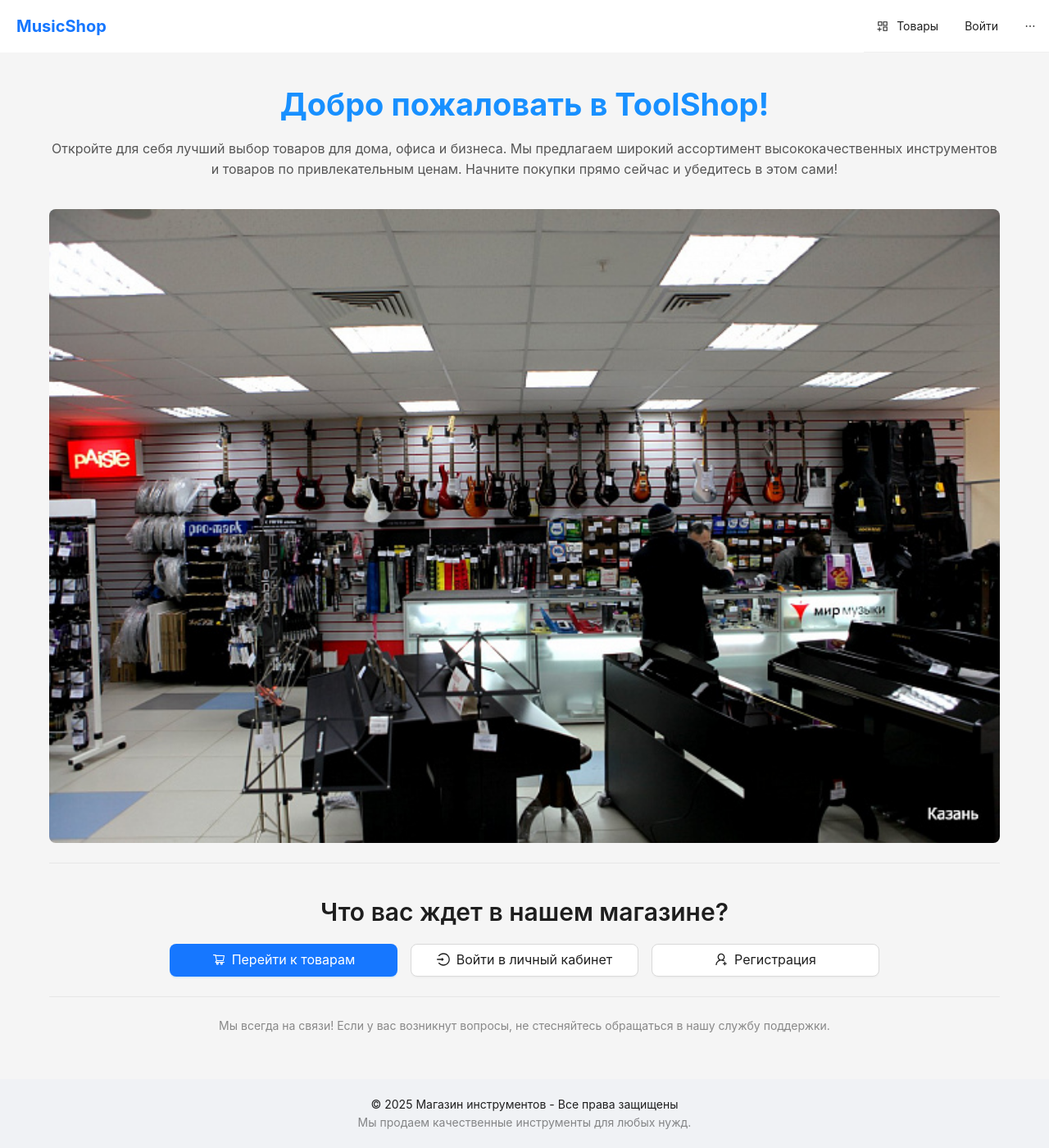
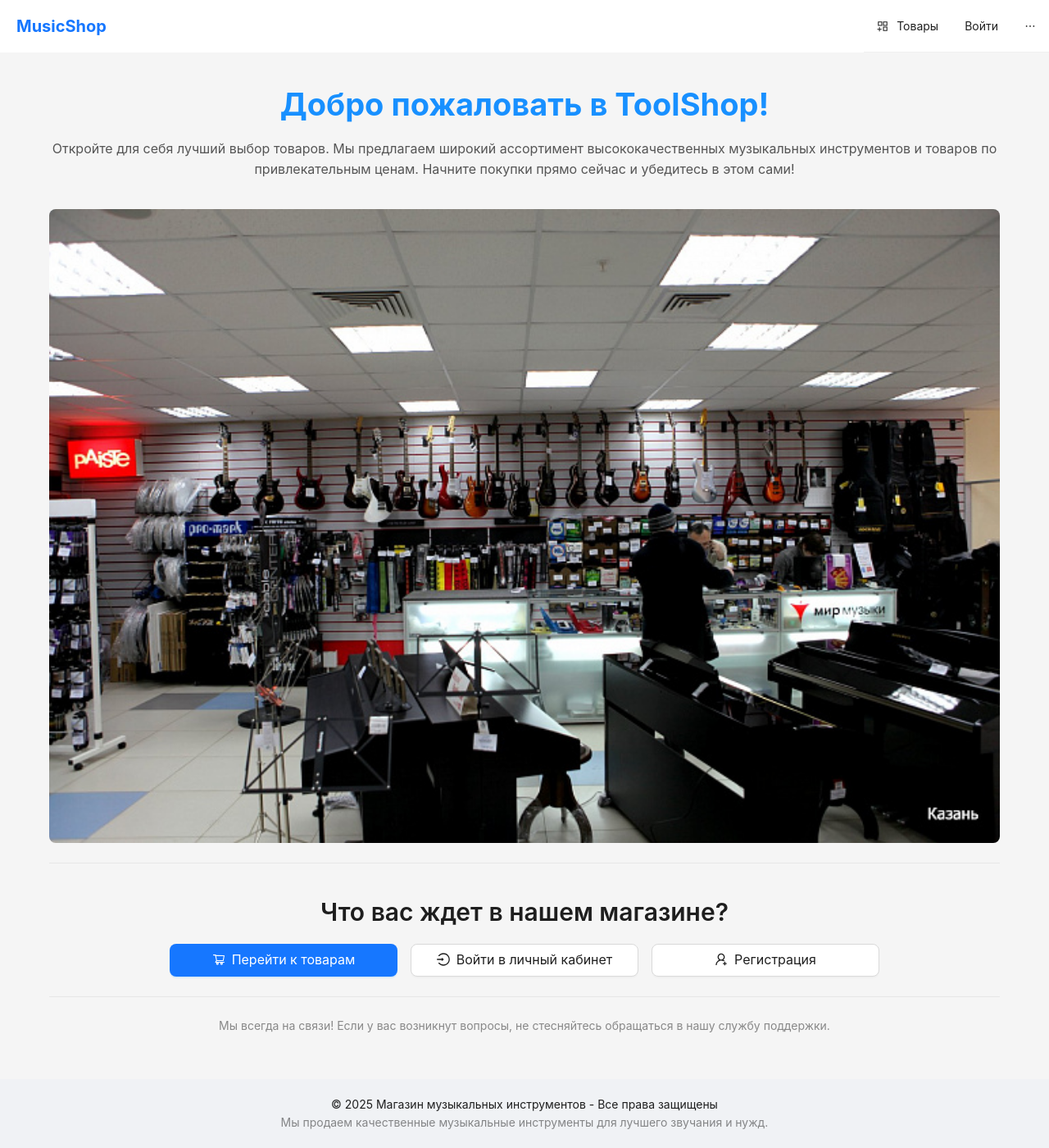
Before and after one commit to Invcxze/ToolShop, a React (Vite) app in the folder frontend/: page / in a window 1280 px wide. Shown: the whole page at 82% size. Built offline with nearby package versions, Linux system fonts and the light colour scheme.

Commit message:
micro fixes

```diff
--- a/frontend/src/main.tsx
+++ b/frontend/src/main.tsx
@@ -40,9 +40,9 @@ ReactDOM.createRoot(document.getElementById('root')!).render(
           </Routes>
         </Content>
         <Footer style={{ textAlign: 'center', padding: '20px 0', backgroundColor: '#f0f2f5', position: 'relative', bottom: 0, width: '100%' }}>
-          <Text>© 2025 Магазин инструментов - Все права защищены</Text>
+          <Text>© 2025 Магазин музыкальных инструментов - Все права защищены</Text>
           <br />
-          <Text type="secondary">Мы продаем качественные инструменты для любых нужд.</Text>
+          <Text type="secondary">Мы продаем качественные музыкальные инструменты для лучшего звучания и нужд.</Text>
         </Footer>
       </Layout>
     </BrowserRouter>
--- a/frontend/src/pages/HomePage.tsx
+++ b/frontend/src/pages/HomePage.tsx
@@ -15,7 +15,7 @@ const HomePage = () => {
         Добро пожаловать в ToolShop!
       </Title>
       <Paragraph style={{ fontSize: '16px', color: '#555' }}>
-        Откройте для себя лучший выбор товаров для дома, офиса и бизнеса. Мы предлагаем широкий ассортимент высококачественных инструментов и товаров по привлекательным ценам. Начните покупки прямо сейчас и убедитесь в этом сами!
+        Откройте для себя лучший выбор товаров. Мы предлагаем широкий ассортимент высококачественных музыкальных инструментов и товаров по привлекательным ценам. Начните покупки прямо сейчас и убедитесь в этом сами!
       </Paragraph>
 
       {/* Изображение магазина или товаров */}
```
